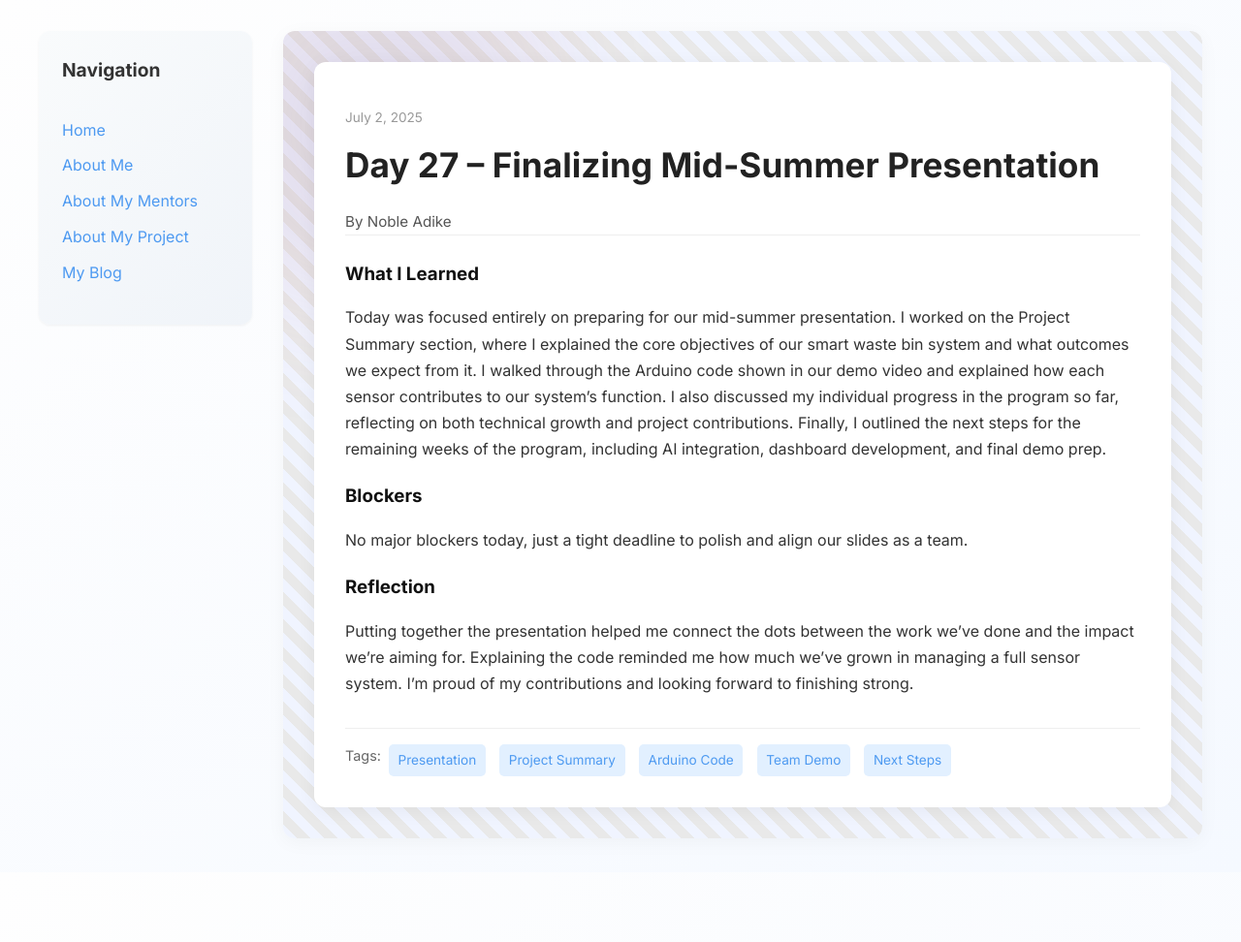
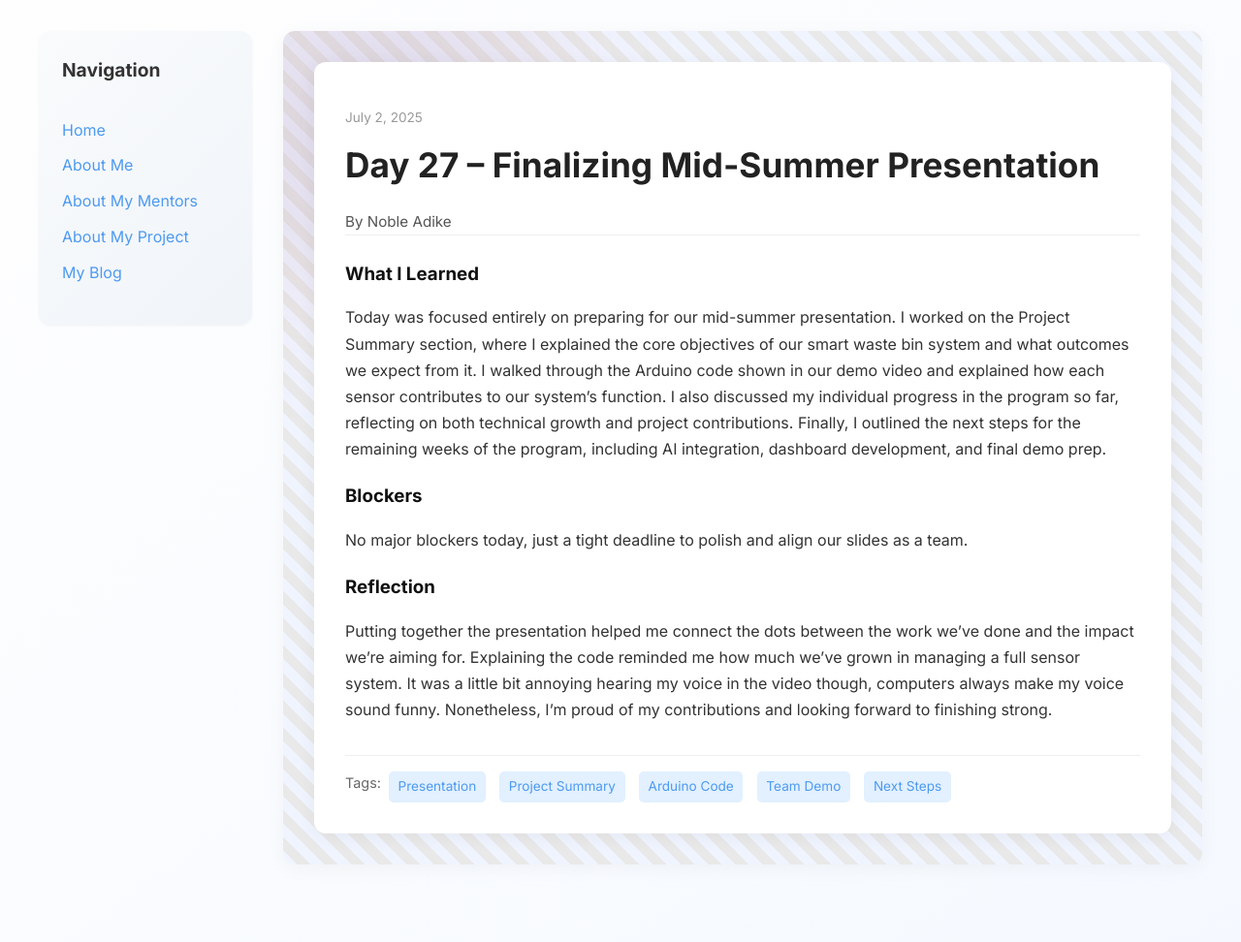
Before and after one commit to kingnaddy/kingnaddy.github.io, a Jekyll site: the page built from _posts/2025-07-02-day-27.md, in a window 1280 px wide. Shown: the whole page at 97% size. Built offline with Jekyll 4.4.1, drawn with Linux system fonts in a browser that asks for light colours; before the commit the page ends 900 px from its top, so only the background shows below that.

Commit message:
Update 2025-07-02-day-27.md

```diff
--- a/_posts/2025-07-02-day-27.md
+++ b/_posts/2025-07-02-day-27.md
@@ -13,5 +13,5 @@ blockers: |
    No major blockers today, just a tight deadline to polish and align our slides as a team.
 
 reflection: |
-  Putting together the presentation helped me connect the dots between the work we’ve done and the impact we’re aiming for. Explaining the code reminded me how much we’ve grown in managing a full sensor system. I'm proud of my contributions and looking forward to finishing strong.
+  Putting together the presentation helped me connect the dots between the work we’ve done and the impact we’re aiming for. Explaining the code reminded me how much we’ve grown in managing a full sensor system. It was a little bit annoying hearing my voice in the video though, computers always make my voice sound funny. Nonetheless, I'm proud of my contributions and looking forward to finishing strong.
 ---
```
